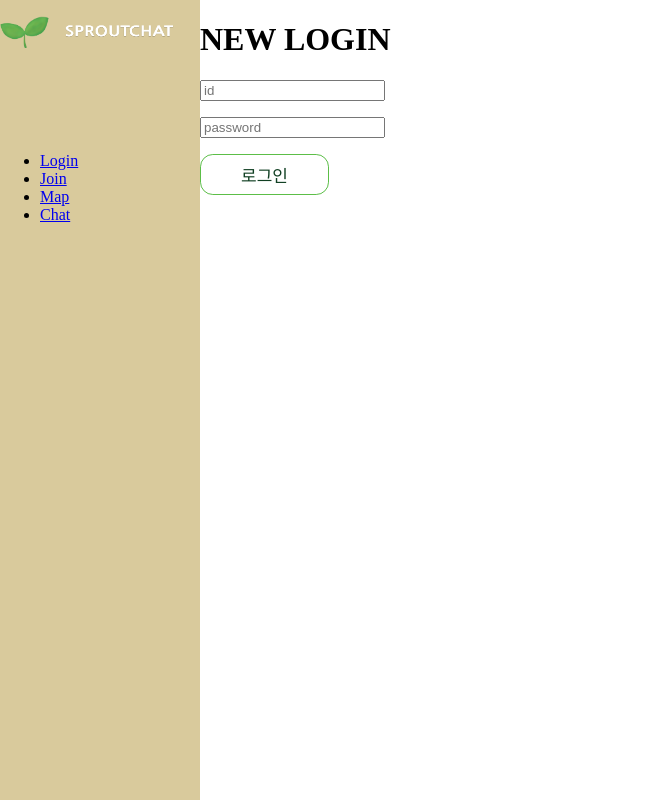
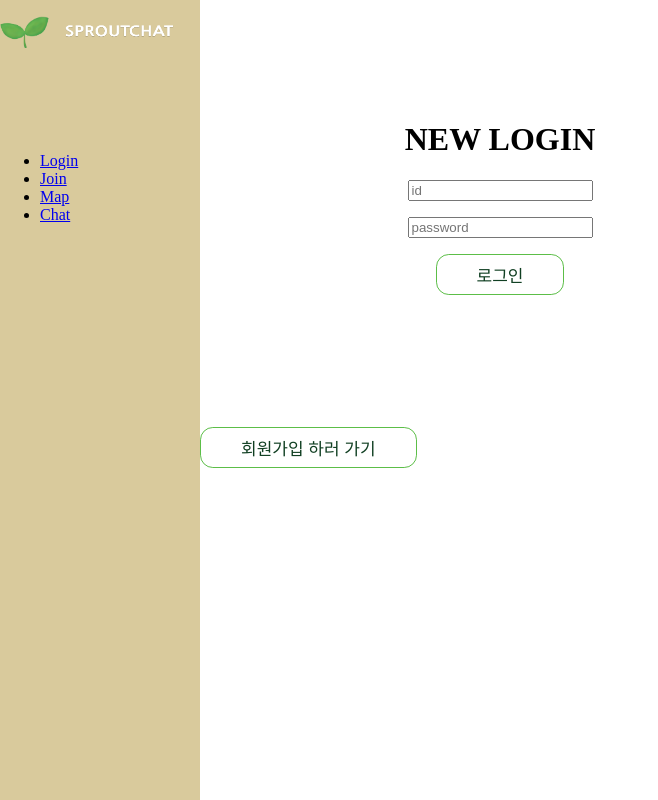
Before and after one commit to sn-spotchat/sproutchat, a React (Create React App) app: page /login in a window 1280 px wide. Shown: the whole page, without its empty margins (0-658 px from the left). Built offline with nearby package versions, Linux system fonts and the light colour scheme.

Commit message:
add 'go to join' button

```diff
--- a/src/chat/Chatting.tsx
+++ b/src/chat/Chatting.tsx
@@ -22,7 +22,7 @@ const ChatForm: FC<{
       alert('check validation')
       return false
     }
-
+    handleChat(id,pw);
   })
 
   return (
@@ -47,7 +47,11 @@ const ChatForm: FC<{
             </div>
         </div>
         <div id="chatWrap">
-          <div>Please enter the room</div>
+          <div>
+            <big>
+              Please enter the room
+            </big>
+          </div>
           <div id="chatLog"></div>
 
           <form onSubmit={onSubmit} id="chatForm">
--- a/src/chat/Join.tsx
+++ b/src/chat/Join.tsx
@@ -1,5 +1,5 @@
 import React, { FC, useEffect, useRef, useState} from 'react'
-import {BrowserRouter as Router, Redirect, Route , Link, useHistory} from 'react-router-dom'
+import { useHistory } from 'react-router-dom'
 import { useForm } from 'react-hook-form'
 import { io } from 'socket.io-client'
 import './styles.css'
@@ -26,8 +26,11 @@ const JoinForm: FC<{
   })
 
   return (
-    <div>
-      <form onSubmit={onSubmit}>
+    <div className="JoinPage">
+      <form onSubmit={onSubmit} id="JoinForm">
+          <div>
+
+
             <h1>NEW JOIN</h1>
             <p>
               <input
@@ -51,7 +54,12 @@ const JoinForm: FC<{
             <input className="btn" type="submit" value="회원가입" />
 
             </p>
-          </form>
+          </div>
+        </form>
+        <form>
+          <input className="btn" type="submit" value="로그인 하러 가기" />
+        </form>
+
     </div>
   )
 }
--- a/src/chat/Login.tsx
+++ b/src/chat/Login.tsx
@@ -1,9 +1,9 @@
 import React, { FC, useEffect, useRef, useState} from 'react'
-import {BrowserRouter as Router, Redirect, Route, useHistory } from 'react-router-dom'
+import {BrowserRouter as Router, useHistory } from 'react-router-dom'
 import { useForm } from 'react-hook-form'
 import { io } from 'socket.io-client'
 import './styles.css'
-import Join from '../routes/Board/join';
+import Join from './Join';
 
 type FormData = {
   id: string
@@ -26,23 +26,15 @@ function loginCheck(data: FormData) {
   return true
 }
 
-const loginSuccess = () => {
-  console.log('loginSuccess')
-  return(
-    <Router>
+const LoginForm: FC<{
+  handleJoin: (data: any) => void
+  handleLogin: (id: string, pw: string) => void
 
-    </Router>
-  )
-
-}
-
-const LoginForm: FC<{
-  handleLogin: (id: string, pw: string) => void
-  user: ( username: string) => void
 }> = (props) => {
   const { handleLogin } = props
-  const { user } = props
+  const { handleJoin } = props
   const { register, handleSubmit } = useForm<FormData>()
+
   const [userstate, setState] = useState({
     state : ''
   });
@@ -63,14 +55,20 @@ const LoginForm: FC<{
       });
     });
 
-    user(String(userstate.state));
+
     handleLogin(id, pw)
 
   })
 
+  const handleJoinSubmit = ((data: any) => {
+    handleJoin(data)
+  })
+
   return (
-    <body>
-      <form onSubmit={onSubmit}>
+    <div className="LoginPage">
+
+      <form onSubmit={onSubmit} id="LoginForm">
+          <div>
             <h1>NEW LOGIN</h1>
               <p>
                 <input
@@ -93,8 +91,17 @@ const LoginForm: FC<{
               <p>
                 <input className="btn" type="submit" value="로그인" />
               </p>
+          </div>
+
           </form>
-    </body>
+          <form onSubmit = { handleJoinSubmit }>
+            <p>
+              <input className="btn" type="submit" value="회원가입 하러 가기" />
+            </p>
+
+          </form>
+
+    </div>
   )
 }
 
@@ -102,8 +109,14 @@ const NewLogin: FC = (props) => {
   const history = useHistory();
   const socket = useRef(io('http://localhost:3005')).current
 
-  const user = (username: string ) => {
-    console.log(username)
+  const handleJoin = (data: any) => {
+
+    socket.emit(
+      'joinpage',
+      () => {
+        console.log('emit')
+    }
+    );
   }
 
   const handleLogin = (id: string, pw: string) => {
@@ -112,7 +125,7 @@ const NewLogin: FC = (props) => {
       'login',
       { id, pw },
       (res: any) => {
-        alert('emit')
+
         if (res.result) {
           alert(res.data)
           // socketId = socket.id
@@ -137,27 +150,29 @@ const NewLogin: FC = (props) => {
     socket.on('disconnect', () => {
       console.log('disconnected')
     })
-    socket.on('event', (data: unknown) => {
-      console.log(data)
+    socket.on('joinpage', (data: any) => {
+      console.log('on')
+      history.push('/join')
     })
 
     socket.on('login', (data: FormData, cb?: Function) => {
       console.log('hi')
       if (loginCheck(data)) {
         alert(`로그인에 성공했습니다\n${data.id}님 환영합니다.`)
-        history.push('/chat')
-        //화면 전환
-        loginSuccess();
+        history.push('/chat')//화면 전환
+
       } else {
         alert('등록된 회원이 없습니다')
+        history.push('/join')
       }
     })
+
   }, [socket])
 
   return (
     <div className="NewLogin">
 
-      <LoginForm handleLogin={handleLogin} user={user}/>
+      <LoginForm handleLogin={handleLogin}  handleJoin={handleJoin}/>
     </div>
   )
 }
--- a/src/chat/Server.js
+++ b/src/chat/Server.js
@@ -30,4 +30,7 @@ io.on('connection', function (socket) {
     socket.on('join' , (data, cb) => {
         socket.emit('join', data, cb);
     })
+    socket.on('joinpage', (data) => {
+        socket.emit('joinpage', data);
+    })
 });
--- a/src/chat/styles.css
+++ b/src/chat/styles.css
@@ -17,13 +17,22 @@
   font-size: 17px;
 }
 
+.JoinPage {
+  display: flex;
+  flex-direction: column;
+}
 
-#joinForm {
+.LoginPage {
+  display: flex;
+  flex-direction: column;
+}
+
+#JoinForm {
   float: left;
   /*display: none;*/
   width: 400px;
   text-align: center;
-  margin: 20px;
+  margin: 100px;
 }
 
 
@@ -31,15 +40,7 @@
   float: left;
   width: 400px;
   text-align: center;
-  margin: 20px;
-}
-
-
-.LoginForm {
-  float: left;
-  width: 400px;
-  text-align: center;
-  margin: 20px;
+  margin: 100px;
 }
 
 
@@ -51,7 +52,7 @@
 nav{
   width: 100%;
   min-width: 1280px;
-  height: 50px;
+  height: 65px;
 
   color: rgb(16, 63, 34);
   padding: 0px 20px;
@@ -64,7 +65,7 @@ nav{
 
 #roomWrap {
   width: 200px;
-  height: 300px;
+
 }
 
 #roomList {
@@ -112,11 +113,10 @@ nav{
 }
 
 #chatLog {
-  height: 500px;
+  height: 550px;
   overflow-y: auto;
   padding: 10px;
 }
-
 
 .myMsg {
   text-align: right;
@@ -178,6 +178,7 @@ nav{
 
 #memberWrap{
   width: 200px;
+  padding-right: 50px
 }
 
 #memberList {
--- a/src/components/Map.js
+++ b/src/components/Map.js
@@ -59,7 +59,7 @@ class Map extends Component {
   /*마커 클릭 시 채팅방으로 이동*/
   goToChat = (id) =>{
     window.history.pushState(this.state.center, "", "/home");
-    this.props.history.push("/product")
+    this.props.history.push("/chat")
     console.log("chat " + id)//
   }
 
```
Lines whose indentation alone changed are shown as unchanged.
